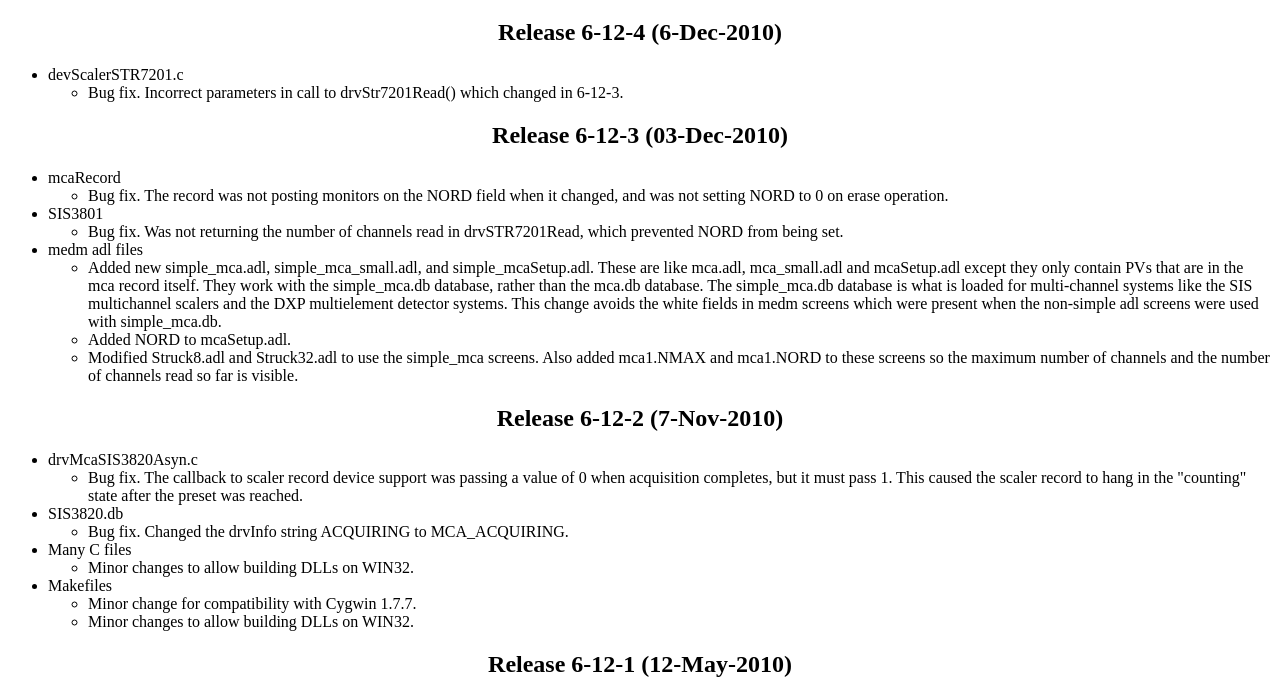
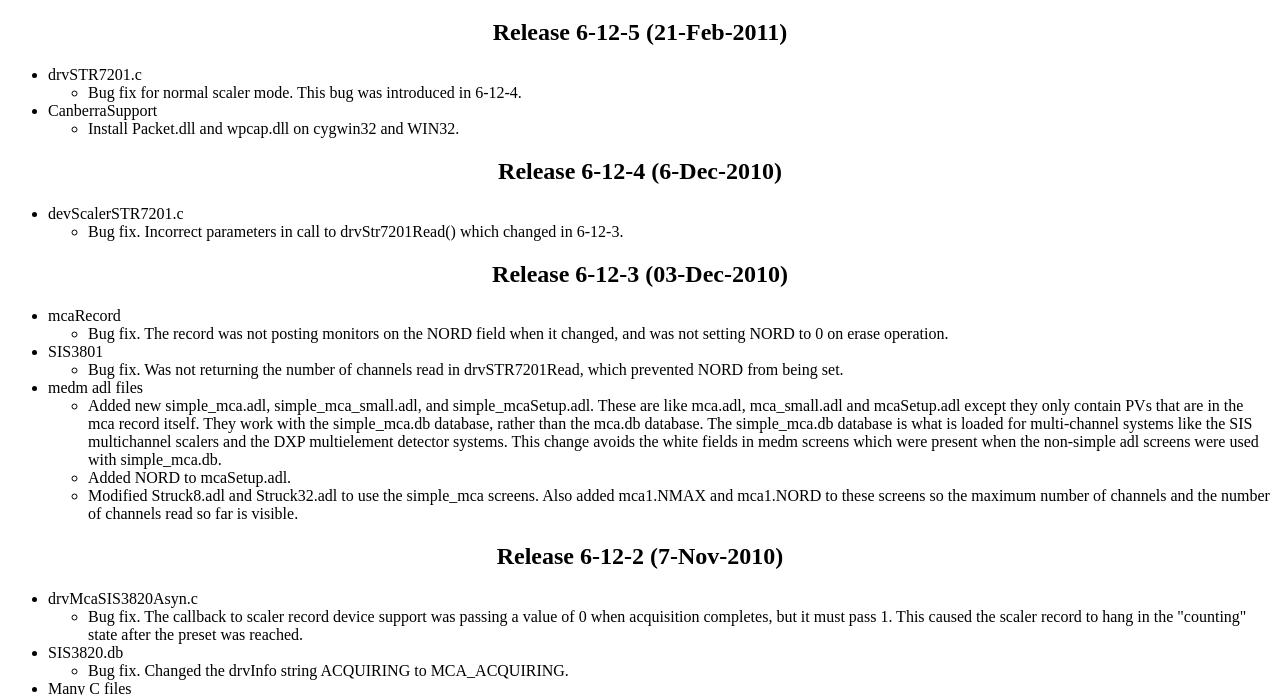
Before and after one commit to epics-modules/mca, a plain HTML site: page documentation/mcaReleaseNotes.html in a window 1280 px wide. Shown: the part 61-756 px from the top of the page. Drawn offline with Linux system fonts and the light colour scheme.

Commit message:
Notes for R6-12-5

```diff
--- a/documentation/mcaReleaseNotes.html
+++ b/documentation/mcaReleaseNotes.html
@@ -8,6 +8,20 @@
 <body>
   <h1 style="text-align: center">
     mca Release Notes</h1>
+  <h2 style="text-align: center">
+    Release 6-12-5 (21-Feb-2011)</h2>
+  <ul>
+    <li>drvSTR7201.c
+      <ul>
+        <li>Bug fix for normal scaler mode.  This bug was introduced in 6-12-4.</li>
+      </ul>
+    </li>
+    <li>CanberraSupport
+      <ul>
+        <li>Install Packet.dll and wpcap.dll on cygwin32 and WIN32.</li>
+      </ul>
+    </li>
+  </ul>
   <h2 style="text-align: center">
     Release 6-12-4 (6-Dec-2010)</h2>
   <ul>
```
